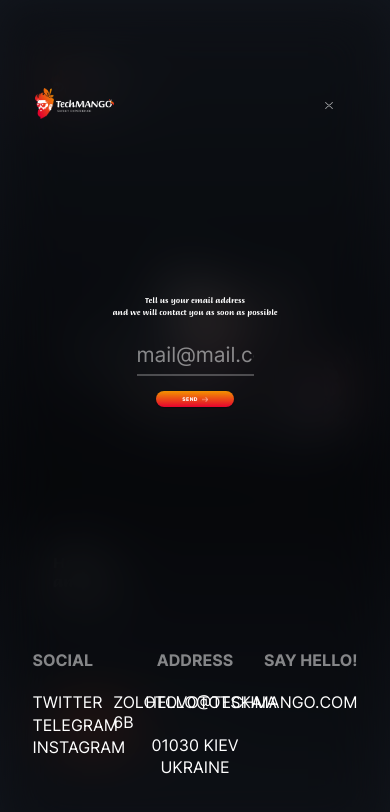
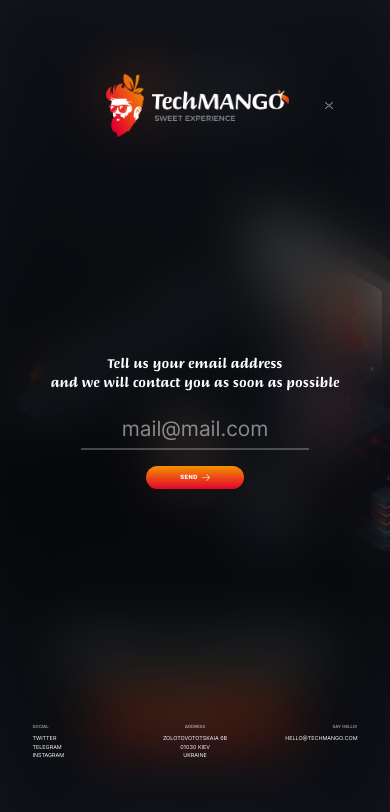
Before and after one commit to Metalspell/ReactJS, a React (Create React App) app in the folder techmango/: page / in a window 390 px wide. Both pictures are taken after a click on the button "CONTACT US". Shown: the top 812 px of the page. Built offline with nearby package versions, Linux system fonts and the light colour scheme.

Commit message:
Start making mobile version

```diff
--- a/techmango/src/App.css
+++ b/techmango/src/App.css
@@ -9,3 +9,24 @@
   background-size: 75vw;
   position: relative;
 }
+
+@media (max-width: 1024px) {
+  .main-wrapper {
+    background-position: -15% 40%;
+    background-size: 150vw;
+  }
+}
+
+@media (max-width: 480px) {
+  .main-wrapper {
+    background-position: -2% 40%;
+    background-size: 210vw;
+  }
+}
+
+@media (max-width: 400px) {
+  .main-wrapper {
+    background-position: -6% 40%;
+    background-size: 170vw;
+  }
+}
--- a/techmango/src/Components/MainPage/Mainpage.js
+++ b/techmango/src/Components/MainPage/Mainpage.js
@@ -8,7 +8,7 @@ const Mainpage = ({ setIsOpen }) => {
       <Logo />
       <article className={classes.joinUsWrapper}>
         <h1 className={classes.joinUsTitle}>
-          Have <pre></pre> an idea?
+          Have <span>an idea?</span>
         </h1>
         <div className={classes.buttonWrapper}>
           <Button aria-label='submit' variant="contained" size='large' className={classes.button} onClick={() => setIsOpen(true)}>
--- a/techmango/src/Components/MainPage/Mainpage.module.css
+++ b/techmango/src/Components/MainPage/Mainpage.module.css
@@ -57,10 +57,15 @@
 .joinUsTitle {
   font-family: 'Briem Bold';
   font-weight: 800;
-  font-size: 4vw;
+  font-size: 3.5vw;
   color: #ffffff;
   margin: 0;
   line-height: 1vw;
+}
+
+.joinUsTitle span {
+  display: block;
+  margin-top: 3vw;
 }
 
 .buttonWrapper {
@@ -78,7 +83,6 @@
   box-shadow: 1px 10px 50px -1px #e5032e;
   border-radius: 15px !important;
   cursor: pointer;
-  font-size: 1vw;
 }
 
 .button h3 {
@@ -97,6 +101,118 @@
 .buttonWrapper h2 {
   font-family: 'Inter';
   font-weight: 400;
-  font-size: 2vw;
+  font-size: 1.7vw;
   color: rgba(255, 255, 255, 0.5);
+  text-transform: uppercase;
 }
+
+@media (max-width: 1024px) {
+  .logoWrapper {
+    grid-column-start: 5;
+    grid-column-end: 9;
+    grid-row-start: 2;
+    grid-row-end: 4;
+  }
+
+  .logoTitle {
+    width: 25vw;
+    height: 12vw;
+  }
+
+  .logo {
+    width: 10vw;
+    height: 12vw;
+  }
+
+  .joinUsWrapper {
+    grid-column-start: 4;
+    grid-column-end: 11;
+    grid-row-start: 11;
+    grid-row-end: 12;
+  }
+
+  .joinUsTitle {
+    text-align: center;
+    font-size: 5vw;
+  }
+
+  .joinUsTitle span {
+    display: initial;
+    margin: 0;
+  }
+
+  .buttonWrapper {
+    margin: 0vw;
+  }
+
+  .button {
+    height: 6vw;
+    width: 25vw;
+  }
+
+  .button h3 {
+    font-size: 1.5vw;
+  }
+
+  .button img {
+    width: 2vw;
+    height: 2vw;
+    margin-left: 1vw;
+  }
+}
+
+@media (max-width: 480px) {
+  .logoWrapper {
+    grid-column-start: 4;
+    grid-column-end: 10;
+    grid-row-start: 2;
+    grid-row-end: 3;
+  }
+
+  .logoTitle {
+    width: 35vw;
+    height: 16vw;
+  }
+
+  .logo {
+    width: 14vw;
+    height: 16vw;
+  }
+
+  .joinUsWrapper {
+    grid-column-start: 2;
+    grid-column-end: 12;
+  }
+
+  .joinUsTitle {
+    font-size: 10vw;
+    line-height: 0vw;
+    margin: auto;
+  }
+
+  .buttonWrapper {
+    display: flex;
+    flex-direction: column;
+  }
+
+  .button {
+    height: 10vw;
+    width: 50vw;
+    border-radius: 10px !important;
+  }
+
+  .button h3 {
+    font-size: 3vw;
+  }
+
+  .button img {
+    width: 3vw;
+    height: 4vw;
+    margin-left: 1vw;
+  }
+
+  .buttonWrapper h2 {
+    font-size: 4.5vw;
+    margin: 6vw 0vw 0vw 0vw;
+  }
+}
--- a/techmango/src/Components/ModalWindow/Modal.css
+++ b/techmango/src/Components/ModalWindow/Modal.css
@@ -7,7 +7,6 @@
   font-family: 'Inter';
   src: url('../../Fonts/Inter/Inter-VariableFont_slnt\,wght.ttf');
 }
-
 
 .overlay-base {
   position: fixed;
@@ -40,7 +39,7 @@
   width: 0%;
   background-color: transparent;
   transition-property: background-color, width, height;
-  transition-duration: 500ms;
+  transition-duration: 400ms;
   transition-timing-function: ease-in-out;
 }
 
@@ -95,6 +94,7 @@
   font-weight: 700;
   font-size: 2vw;
   line-height: 3vw;
+  text-align: center;
 }
 
 .email-form label p {
@@ -140,3 +140,44 @@
 }
 
 input:focus {outline: 0;}
+
+
+@media (max-width: 1024px) {
+  .email-form {
+    grid-column-start: 2;
+    grid-column-end: 12;
+    grid-row-start: 5;
+    grid-row-end: 9;
+  }
+
+  .email-form label p {
+    font-size: 3.5vw;
+    line-height: 5vw;
+  }
+
+  .form-field {
+    width: 70%;
+  }
+
+  .congratulation-header {
+    grid-column-start: 2;
+    grid-column-end: 12;
+    grid-row-start: 6;
+    grid-row-end: 7;
+    font-size: 4vw;
+  }
+}
+
+@media (max-width: 480px) {
+  .main-wrapper {
+    background-position: -2% 40%;
+    background-size: 210vw;
+  }
+}
+
+@media (max-width: 400px) {
+  .main-wrapper {
+    background-position: -6% 40%;
+    background-size: 170vw;
+  }
+}
--- a/techmango/src/Components/ModalWindow/SubmitButton/SubmitButton.module.css
+++ b/techmango/src/Components/ModalWindow/SubmitButton/SubmitButton.module.css
@@ -26,3 +26,20 @@
   height: 1.5vw;
   margin-left: 1vw;
 }
+
+@media (max-width: 1024px) {
+  .button {
+    height: 6vw;
+    width: 25vw;
+  }
+
+  .buttonTitle {
+    font-size: 1.5vw;
+  }
+
+  .buttonArrow {
+    width: 2vw;
+    height: 2vw;
+    margin-left: 1vw;
+  }
+}
--- a/techmango/src/Components/SocialItems/SocialItems.js
+++ b/techmango/src/Components/SocialItems/SocialItems.js
@@ -7,9 +7,9 @@ const SocialItems = () => {
         <h4 className={classes.itemsTitle}>
           Social
         </h4>
-        <a className={classes.socialLinkItem} href="@">Twitter</a>
-        <a className={classes.socialLinkItem} href="@">Telegram</a>
-        <a className={classes.socialLinkItem} href="@">Instagram</a>
+        <a className={classes.socialLinkItem} href="@" target="_blank">Twitter</a>
+        <a className={classes.socialLinkItem} href="@" target="_blank">Telegram</a>
+        <a className={classes.socialLinkItem} href="@" target="_blank">Instagram</a>
       </article>
       <article className={classes.address}>
         <h4 className={classes.itemsTitle}>
--- a/techmango/src/Components/SocialItems/SocialItems.module.css
+++ b/techmango/src/Components/SocialItems/SocialItems.module.css
@@ -20,6 +20,7 @@
 
 .itemsTitle {
   color: rgba(255, 255, 255, 0.5);
+  font-size: 1.1vw;
 }
 
 .itemsTitle,
@@ -34,6 +35,7 @@
   padding: 0.3vw 0vw;
   margin: 0;
   cursor: pointer;
+  font-size: 1.2vw;
 }
 
 .socialLinkItem:hover {
@@ -47,3 +49,18 @@
 .ourEmail {
   align-items: end;
 }
+
+@media (max-width: 1024px) {
+  .mainWrapper {
+    grid-row-start: 11;
+  }
+
+  .socialLinkItem {
+    font-size: 1.4vw;
+  }
+
+  .itemsTitle {
+    color: rgba(255, 255, 255, 0.5);
+    font-size: 1.1vw;
+  }
+}
```
